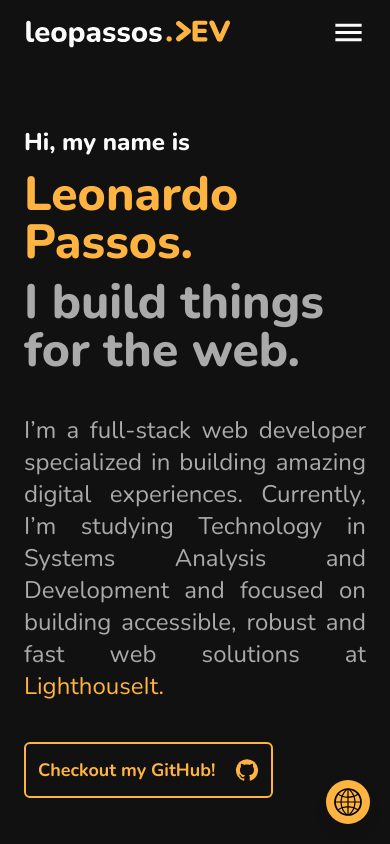
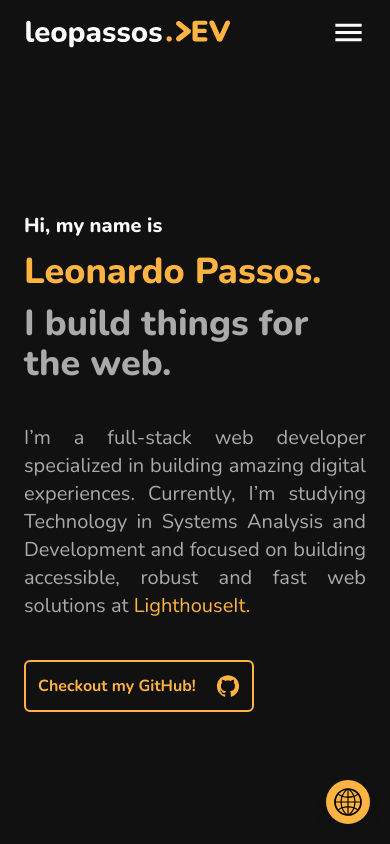
Before and after one commit to passosleo/leopassos-website, a React (Vite) app: page / in a window 390 px wide. Shown: the top 844 px of the page. Built offline with nearby package versions, Linux system fonts and the light colour scheme.

Commit message:
fix: responsive texts

```diff
--- a/src/components/CustomButton/index.tsx
+++ b/src/components/CustomButton/index.tsx
@@ -16,11 +16,11 @@ export function CustomButton({
   disabled,
   isLoading,
   onClick,
-  ...rest
+  ...props
 }: CustomButtonProps) {
   return (
     <button
-      {...rest}
+      {...props}
       type={(type === 'submit' && isLoading) || disabled ? 'button' : type}
       onClick={(e) => {
         if (disabled || isLoading) return;
--- a/src/components/CustomInput/index.tsx
+++ b/src/components/CustomInput/index.tsx
@@ -22,7 +22,10 @@ export function CustomInput({
     <div className={twMerge('flex flex-col gap-1', containerClassName)}>
       {label && (
         <label
-          className={twMerge('text-grey-light font-semibold', labelClassName)}
+          className={twMerge(
+            'text-grey-light font-semibold text-sm xl:text-base',
+            labelClassName,
+          )}
           htmlFor={id}
         >
           {label}
--- a/src/components/CustomLink/index.tsx
+++ b/src/components/CustomLink/index.tsx
@@ -12,11 +12,11 @@ export function CustomLink({
   className,
   rightIcon,
   isSelected,
-  ...rest
+  ...props
 }: CustomLinkProps) {
   return (
     <a
-      {...rest}
+      {...props}
       className={twMerge(
         'flex items-center hover:text-yellow border-b-2 cursor-pointer transition-all',
         isSelected ? 'border-yellow' : 'border-transparent',
--- a/src/components/CustomSection/index.tsx
+++ b/src/components/CustomSection/index.tsx
@@ -3,11 +3,11 @@ import { twMerge } from 'tailwind-merge';
 export function CustomSection({
   children,
   className,
-  ...rest
+  ...props
 }: React.ComponentProps<'section'>) {
   return (
     <section
-      {...rest}
+      {...props}
       className={twMerge(
         'relative flex flex-col min-h-[calc(100vh_-_80px)] w-full py-10',
         className,
--- a/src/components/CustomText/index.tsx
+++ b/src/components/CustomText/index.tsx
@@ -1,8 +1,12 @@
 import { twMerge } from 'tailwind-merge';
 
-export function CustomText({ children, className, ...rest }: React.ComponentProps<'p'>) {
+export function CustomText({
+  children,
+  className,
+  ...props
+}: React.ComponentProps<'p'>) {
   return (
-    <p {...rest} className={twMerge('text-base', className)}>
+    <p {...props} className={twMerge('text-base lg:text-xs', className)}>
       {children}
     </p>
   );
--- a/src/components/Translator/index.tsx
+++ b/src/components/Translator/index.tsx
@@ -1,9 +1,11 @@
 import GlobeIcon from '/globe_icon.svg';
 import { useTranslator } from './hooks/useTranslator';
 import AutorenewIcon from '@mui/icons-material/Autorenew';
+import { useMediaQuery } from '../../hooks/useMediaQuery';
 
 export function Translator() {
   const { locale, handleTranslate, isChangingLanguage } = useTranslator();
+  const { isTabletOrMobile } = useMediaQuery();
 
   return (
     <div
@@ -13,10 +15,14 @@ export function Translator() {
       <img
         src={GlobeIcon}
         alt="Idioma"
-        className={`w-7 h-7`}
-        // className={`w-7 h-7 ${isChangingLanguage ? 'animate-flip' : ''}`}
+        className={
+          isTabletOrMobile
+            ? `w-7 h-7 ${isChangingLanguage ? 'animate-flip' : ''}`
+            : 'w-7 h-7'
+        }
       />
 
+      {!isTabletOrMobile && (
         <div className="flex items-center w-0 group-hover:w-28 transition-all">
           <p
             className={`hidden group-hover:block mx-auto transition-transform ${
@@ -32,6 +38,7 @@ export function Translator() {
             }`}
           />
         </div>
+      )}
     </div>
   );
 }
--- a/src/layout/header/components/brand/index.tsx
+++ b/src/layout/header/components/brand/index.tsx
@@ -4,9 +4,9 @@ type BrandProps = React.ComponentProps<'div'> & {
   logo: string;
 };
 
-export function Brand({ logo, className, ...rest }: BrandProps) {
+export function Brand({ logo, className, ...props }: BrandProps) {
   return (
-    <div className={twMerge('cursor-pointer', className)} {...rest}>
+    <div className={twMerge('cursor-pointer', className)} {...props}>
       <img src={logo} alt="leopassos.dev logo" className="w-52 h-10" />
     </div>
   );
--- a/src/pages/Contact/components/ContactForm/index.tsx
+++ b/src/pages/Contact/components/ContactForm/index.tsx
@@ -62,7 +62,11 @@ export function ContactForm() {
             required
           />
 
-          <CustomButton type="submit" className="mt-5" isLoading={isSubmitting}>
+          <CustomButton
+            type="submit"
+            className="mt-5 text-base xl:text-lg"
+            isLoading={isSubmitting}
+          >
             {locale['contact']['form']['send']}
           </CustomButton>
         </CustomForm>
--- a/src/pages/Contact/index.tsx
+++ b/src/pages/Contact/index.tsx
@@ -24,10 +24,10 @@ export function Contact() {
         <CustomBackground variant="prompt" position="left" />
       )}
 
-      <CustomText className="text-grey-light text-2xl text-center">
+      <CustomText className="text-grey-light text-xl xl:text-2xl text-center">
         {locale['contact']['title-1']}
       </CustomText>
-      <CustomText className="text-grey-light text-2xl text-center">
+      <CustomText className="text-grey-light text-xl xl:text-2xl text-center">
         {locale['contact']['title-2']}
       </CustomText>
 
@@ -39,18 +39,21 @@ export function Contact() {
               href: 'mailto:leonardopassos98@gmail.com?subject=Hello%20Leo!%20I%20saw%20your%20portfolio%20and%20I%20would%20like%20to%20talk%20to%20you.',
               target: '_self',
               icon: <EmailIcon />,
+              className: 'text-base xl:text-lg',
               onClick: () => logEventAnalytics('[contact]click_send_email'),
             },
             {
               label: locale['contact']['buttons']['button-2'],
               href: 'https://wa.me/5551993794314?text=Hello%20Leo!%20I%20saw%20your%20portfolio%20and%20I%20would%20like%20to%20talk%20to%20you.',
               icon: <WhatsAppIcon />,
+              className: 'text-base xl:text-lg',
               onClick: () => logEventAnalytics('[contact]click_send_whatsapp'),
             },
             {
               label: locale['contact']['buttons']['button-3'],
               href: 'https://www.linkedin.com/in/passosleo/',
               icon: <LinkedInIcon />,
+              className: 'text-base xl:text-lg',
               onClick: () =>
                 logEventAnalytics('[contact]click_linkedin_profile'),
             },
@@ -58,6 +61,7 @@ export function Contact() {
               label: locale['contact']['buttons']['button-4'],
               href: 'https://github.com/passosleo',
               icon: <GitHubIcon />,
+              className: 'text-base xl:text-lg',
               onClick: () => logEventAnalytics('[contact]click_github_profile'),
             },
           ]}
--- a/src/pages/about/index.tsx
+++ b/src/pages/about/index.tsx
@@ -18,19 +18,19 @@ export function About() {
       )}
 
       <div className="flex flex-col gap-3">
-        <CustomText className="font-extrabold text-2xl">
+        <CustomText className="font-extrabold text-xl xl:text-2xl">
           {locale['about']['title-1']}
         </CustomText>
-        <CustomText className="font-extrabold text-5xl text-yellow">
+        <CustomText className="font-extrabold text-4xl xl:text-5xl text-yellow">
           {locale['about']['title-2']}
         </CustomText>
-        <CustomText className="font-extrabold text-5xl text-grey-light">
+        <CustomText className="font-extrabold text-4xl xl:text-5xl text-grey-light">
           {locale['about']['title-3']}
         </CustomText>
       </div>
 
       <div>
-        <CustomText className="text-2xl text-justify text-grey-light max-w-4xl">
+        <CustomText className="text-xl xl:text-2xl text-justify text-grey-light max-w-4xl">
           {locale['about']['description-1']}
           <a
             className="text-yellow"
@@ -44,10 +44,14 @@ export function About() {
 
       <a
         href="https://github.com/passosleo"
+        target="_blank"
         onClick={() => logEventAnalytics('[about]click_github_profile')}
         className="w-fit"
       >
-        <CustomButton rightIcon={<GitHubIcon />}>
+        <CustomButton
+          rightIcon={<GitHubIcon />}
+          className="text-base xl:text-lg"
+        >
           {locale['about']['button-1']}
         </CustomButton>
       </a>
--- a/src/pages/experience/index.tsx
+++ b/src/pages/experience/index.tsx
@@ -15,7 +15,7 @@ export function Experience() {
         <CustomBackground variant="array" position="left" />
       )}
 
-      <CustomText className="text-2xl text-justify text-grey-light">
+      <CustomText className="text-xl xl:text-2xl text-justify text-grey-light">
         {locale['experience']['title-1']}
       </CustomText>
 
```
Lines whose indentation alone changed are shown as unchanged.
